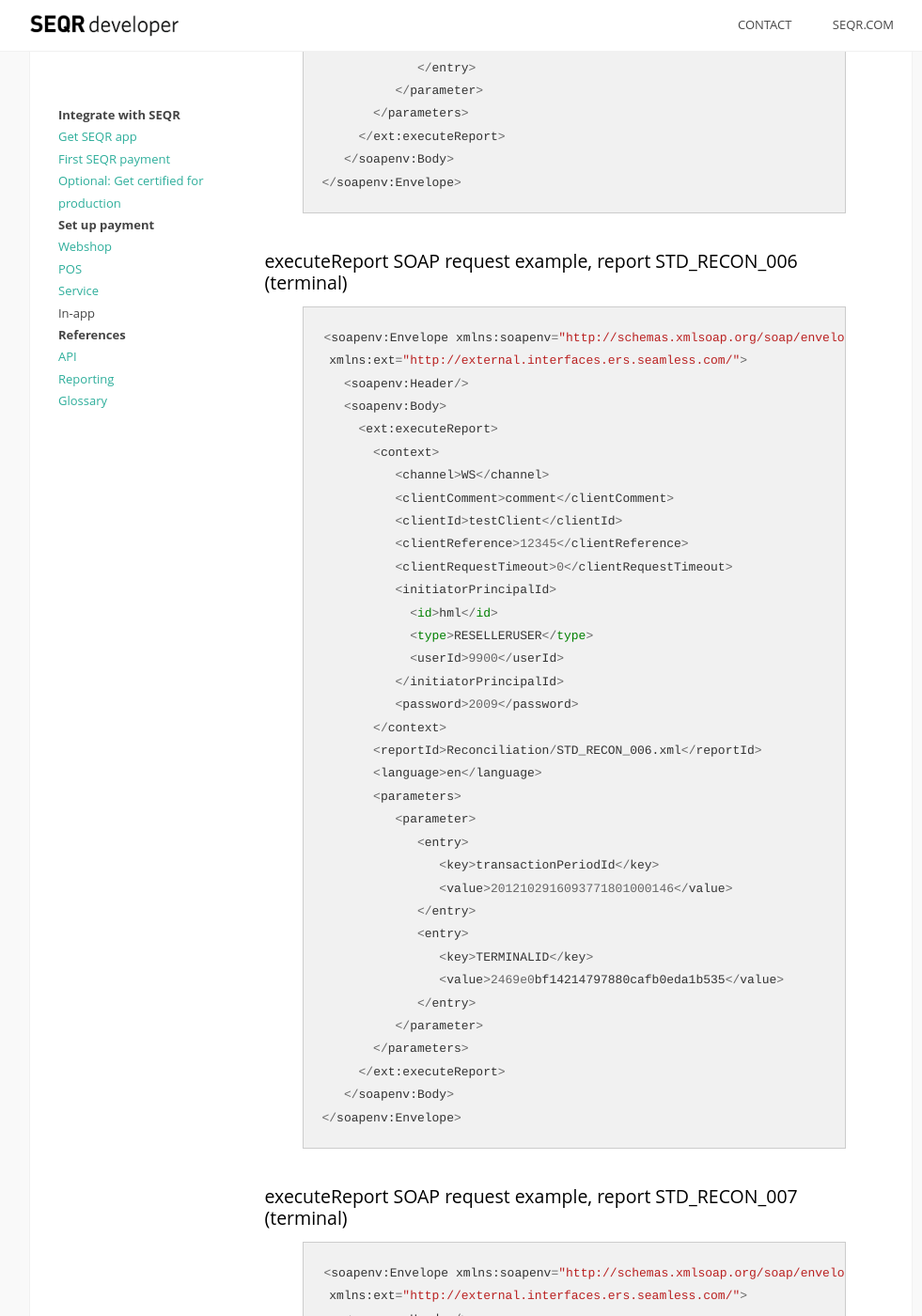
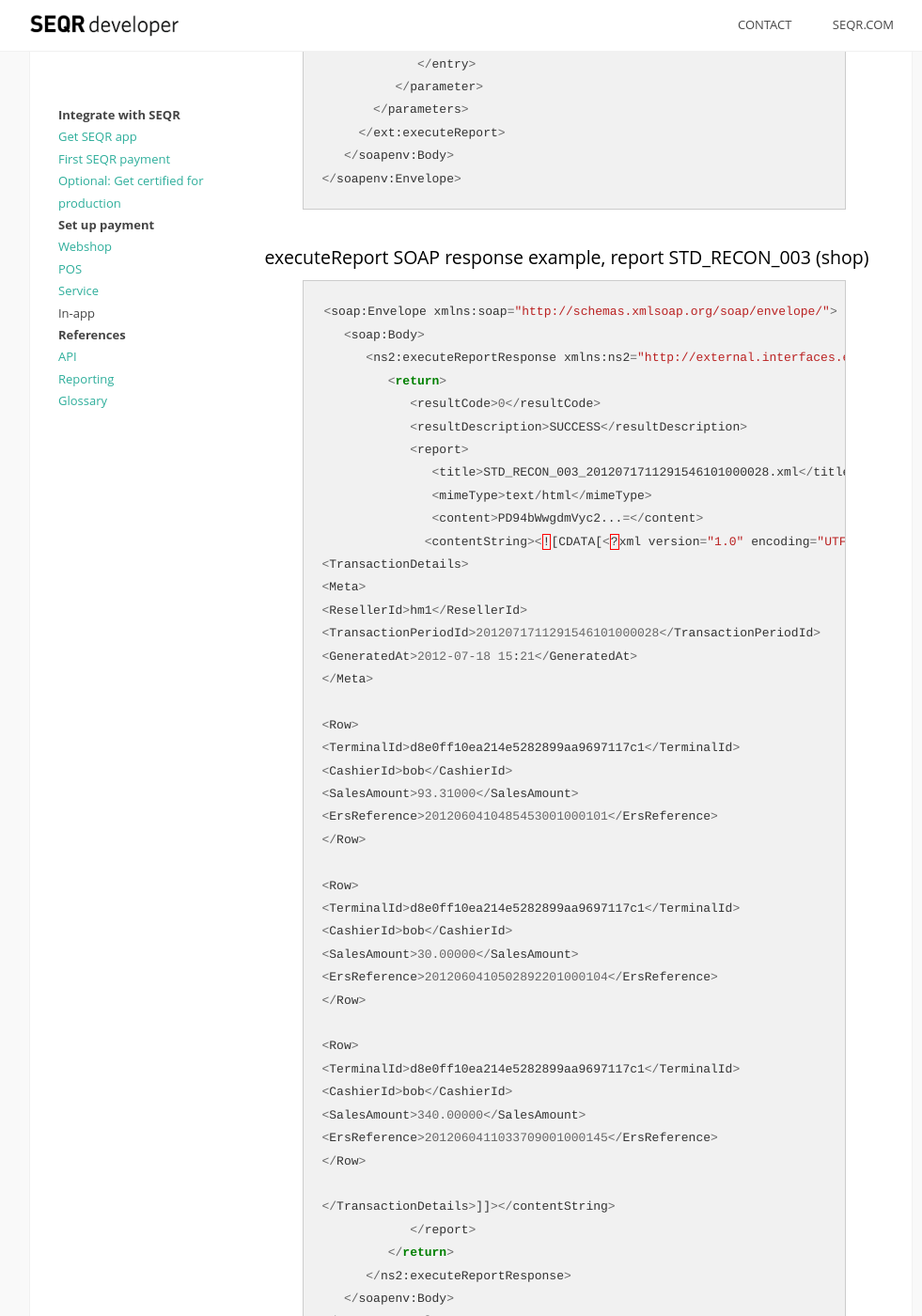
Before and after one commit to SeamlessDistribution/SeamlessDistribution.github.io, a Jekyll site: the page built from merchant/reference/reporting.md, in a window 1280 px wide and 1400 px high, scrolled down 4089 px. Shown: the whole window at 94% size, without its empty margins (139-1120 px from the left). Built offline with Jekyll 4.4.1, drawn with Linux system fonts in a browser that asks for light colours; some of the changed text lies outside the part shown.

Commit message:
Update reporting.md

```diff
--- a/merchant/reference/reporting.md
+++ b/merchant/reference/reporting.md
@@ -139,7 +139,7 @@
 {% endhighlight %}
 
 
-## executeReport SOAP response example, report STD_RECON_001 (shop)
+### executeReport SOAP response example, report STD_RECON_001 (shop)
 
 {% highlight python %}
 <soap:Envelope xmlns:soap="http://schemas.xmlsoap.org/soap/envelope/">
@@ -212,6 +212,58 @@
 {% endhighlight %}
 
 
+### executeReport SOAP response example, report STD_RECON_003 (shop)
+
+{% highlight python %}
+<soap:Envelope xmlns:soap="http://schemas.xmlsoap.org/soap/envelope/">
+   <soap:Body>
+      <ns2:executeReportResponse xmlns:ns2="http://external.interfaces.ers.seamless.com/">
+         <return>
+            <resultCode>0</resultCode>
+            <resultDescription>SUCCESS</resultDescription>
+            <report>
+               <title>STD_RECON_003_2012071711291546101000028.xml</title>
+               <mimeType>text/html</mimeType>
+               <content>PD94bWwgdmVyc2...=</content>
+              <contentString><![CDATA[<?xml version="1.0" encoding="UTF-8"?>
+<TransactionDetails>
+<Meta>
+<ResellerId>hm1</ResellerId>
+<TransactionPeriodId>2012071711291546101000028</TransactionPeriodId>
+<GeneratedAt>2012-07-18 15:21</GeneratedAt>
+</Meta>
+
+<Row>
+<TerminalId>d8e0ff10ea214e5282899aa9697117c1</TerminalId>
+<CashierId>bob</CashierId>
+<SalesAmount>93.31000</SalesAmount>
+<ErsReference>2012060410485453001000101</ErsReference>
+</Row>
+
+<Row>
+<TerminalId>d8e0ff10ea214e5282899aa9697117c1</TerminalId>
+<CashierId>bob</CashierId>
+<SalesAmount>30.00000</SalesAmount>
+<ErsReference>2012060410502892201000104</ErsReference>
+</Row>
+
+<Row>
+<TerminalId>d8e0ff10ea214e5282899aa9697117c1</TerminalId>
+<CashierId>bob</CashierId>
+<SalesAmount>340.00000</SalesAmount>
+<ErsReference>2012060411033709001000145</ErsReference>
+</Row>
+
+</TransactionDetails>]]></contentString>
+            </report>
+         </return>
+      </ns2:executeReportResponse>
+   </soapenv:Body>
+</soapenv:Envelope>
+
+{% endhighlight %}
+
+
 
 ### executeReport SOAP request example, report STD_RECON_006 (terminal)
 
@@ -250,6 +302,44 @@
           </parameter>
        </parameters>
      </ext:executeReport>
+   </soapenv:Body>
+</soapenv:Envelope>
+
+{% endhighlight %}
+
+
+
+### executeReport SOAP response example, report STD_RECON_006 (terminal)
+
+{% highlight python %}
+<soap:Envelope xmlns:soap="http://schemas.xmlsoap.org/soap/envelope/">
+   <soap:Body>
+      <ns2:executeReportResponse xmlns:ns2="http://external.interfaces.ers.seamless.com/">
+         <return>
+            <resultCode>0</resultCode>
+            <resultDescription>SUCCESS</resultDescription>
+            <report>
+               <title>STD_RECON_006_2012102916093771801000146.xml</title>
+               <mimeType>text/html</mimeType>
+               <content>PD94...==</content>
+               <contentString><![CDATA[<?xml version="1.0" encoding="UTF-8"?>
+<CashierTransactionSummary>
+<Meta>
+<ResellerId>hm1</ResellerId>
+<TerminalId>2469e0bf14214797880cafb0eda1b535</TerminalId>
+<TransactionPeriodId>2012102916093771801000146</TransactionPeriodId>
+<GeneratedAt>2012-10-30 12:18</GeneratedAt>
+</Meta>
+
+<Row>
+<SalesCount>1</SalesCount>
+<SalesTotal>10.00000</SalesTotal>
+</Row>
+
+</TerminalTransactionSummary>]]></contentString>
+            </report>
+         </return>
+      </ns2:executeReportResponse>
    </soapenv:Body>
 </soapenv:Envelope>
 
@@ -298,3 +388,40 @@
 </soapenv:Envelope>
 
 {% endhighlight %}
+
+
+### executeReport SOAP response example, report STD_RECON_007 (terminal)
+
+{% highlight python %}
+<soap:Envelope xmlns:soap="http://schemas.xmlsoap.org/soap/envelope/">
+   <soap:Body>
+      <ns2:executeReportResponse xmlns:ns2="http://external.interfaces.ers.seamless.com/">
+         <return>
+            <resultCode>0</resultCode>
+            <resultDescription>SUCCESS</resultDescription>
+            <report>
+               <title>STD_RECON_007_2012102916091394901000143.xml</title>
+               <mimeType>text/html</mimeType>
+               <content>PD94...==</content>
+               <contentString><![CDATA[<?xml version="1.0" encoding="UTF-8"?>
+<CashierTransactionSummary>
+<Meta>
+<ResellerId>hm1</ResellerId>
+<TerminalId>2469e0bf14214797880cafb0eda1b535</TerminalId>
+<TransactionPeriodId>2012102916093771801000146</TransactionPeriodId>
+<GeneratedAt>2012-10-30 12:20</GeneratedAt>
+</Meta>
+
+<Row>
+<SalesCount>1</SalesCount>
+<SalesTotal>10.00000</SalesTotal>
+</Row>
+
+</TerminalTransactionSummary>]]></contentString>
+            </report>
+         </return>
+      </ns2:executeReportResponse>
+   </soapenv:Body>
+</soapenv:Envelope>
+
+{% endhighlight %}
```
